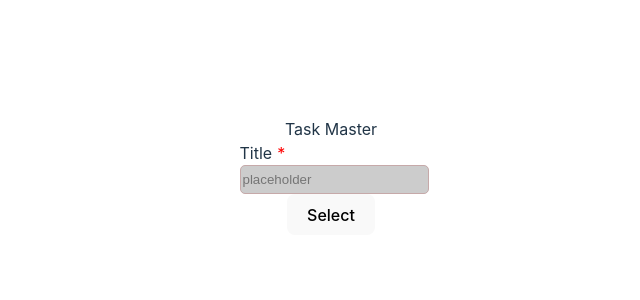
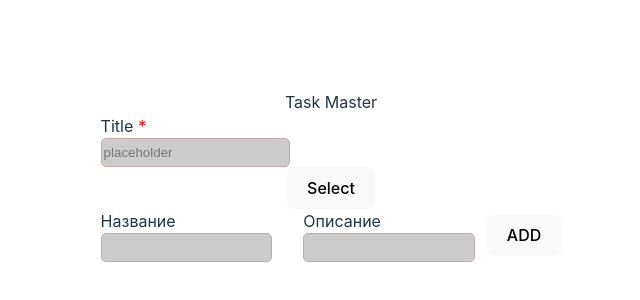
Before and after one commit to SimonyanGreta/taskmaster, a React (Vite) app: page / in a window 1280 px wide. Shown: the part 224-524 px from the top of the page, without its empty margins (309-949 px from the left). Built offline with nearby package versions, Linux system fonts and the light colour scheme.

Commit message:
add todoitem component

```diff
--- a/src/App.tsx
+++ b/src/App.tsx
@@ -2,6 +2,7 @@ import './App.css'
 import {Button} from "./shared/ui/Button";
 import {InputField} from "./shared/ui/InputField";
 import {useState} from "react";
+import {TodoItem} from "./components";
 
 function App() {
   const [task, setTask] = useState('');
@@ -19,6 +20,10 @@ function App() {
         required
       />
       <Button>Select</Button>
+
+      <div>
+        <TodoItem />
+      </div>
     </>
   )
 }
--- /dev/null
+++ b/src/components/TodoItem/TodoItem.tsx
@@ -0,0 +1,56 @@
+import React from 'react';
+import {InputField} from "../../shared/ui/InputField";
+import {Button} from "../../shared/ui/Button";
+import {useForm, Controller} from "react-hook-form";
+
+export const TodoItem: React.FC<any> = () => {
+  const {control} = useForm();
+  return (
+    <div style={{
+      display: 'flex',
+      justifyContent: 'space-between',
+      alignItems: 'flex-start',
+      flexWrap: 'wrap',
+      gap: '10px',
+    }}>
+      <div style={{
+        display: 'flex',
+        justifyContent: 'space-between',
+        alignItems: 'center',
+        flexGrow: 1,
+        flexWrap: 'wrap',
+        gap: '10px',
+        maxWidth: '80%',
+      }}>
+        <Controller
+          name="title"
+          control={control}
+          render={({field: {onChange, value}}) => (
+            <InputField
+              title="Название"
+              onChange={onChange}
+              value={value}
+              style={{flexBasis: '45%'}}
+
+            />
+          )}
+        />
+        <Controller
+          name="description"
+          control={control}
+          render={({field: {onChange, value}}) => (
+            <InputField
+              title="Описание"
+              onChange={onChange}
+              value={value}
+              style={{flexBasis: '45%'}}
+            />
+          )}
+        />
+      </div>
+      <Button onClick={() => {}} style={{alignSelf: 'center'}}>
+        ADD
+      </Button>
+    </div>
+  );
+};
--- /dev/null
+++ b/src/components/index.ts
@@ -0,0 +1 @@
+export {TodoItem} from './TodoItem/TodoItem';
--- a/src/shared/ui/InputField/InputField.tsx
+++ b/src/shared/ui/InputField/InputField.tsx
@@ -11,11 +11,12 @@ type InputFieldProps = {
   readonly?: boolean;
   required?: boolean;
   disable?: boolean;
+  style?: any;
 };
 
-export const InputField: React.FC<InputFieldProps> = ({ value, type = 'text', onChange = () => {}, onBlur, placeholder = '', title, readonly = false, required, disable = false }) => {
+export const InputField: React.FC<InputFieldProps> = ({ value, type = 'text', onChange = () => {}, onBlur, placeholder = '', title, readonly = false, required, disable = false, style }) => {
   return (
-    <div className={styles.InputWrapper}>
+    <div className={styles.InputWrapper} style={style}>
       <div style={{display: 'flex', alignItems: 'center'}}>
         {title && <span className={styles.placeholder}>{title}</span>}
         {required && <span style={{color: 'red'}}>*</span>}
```
